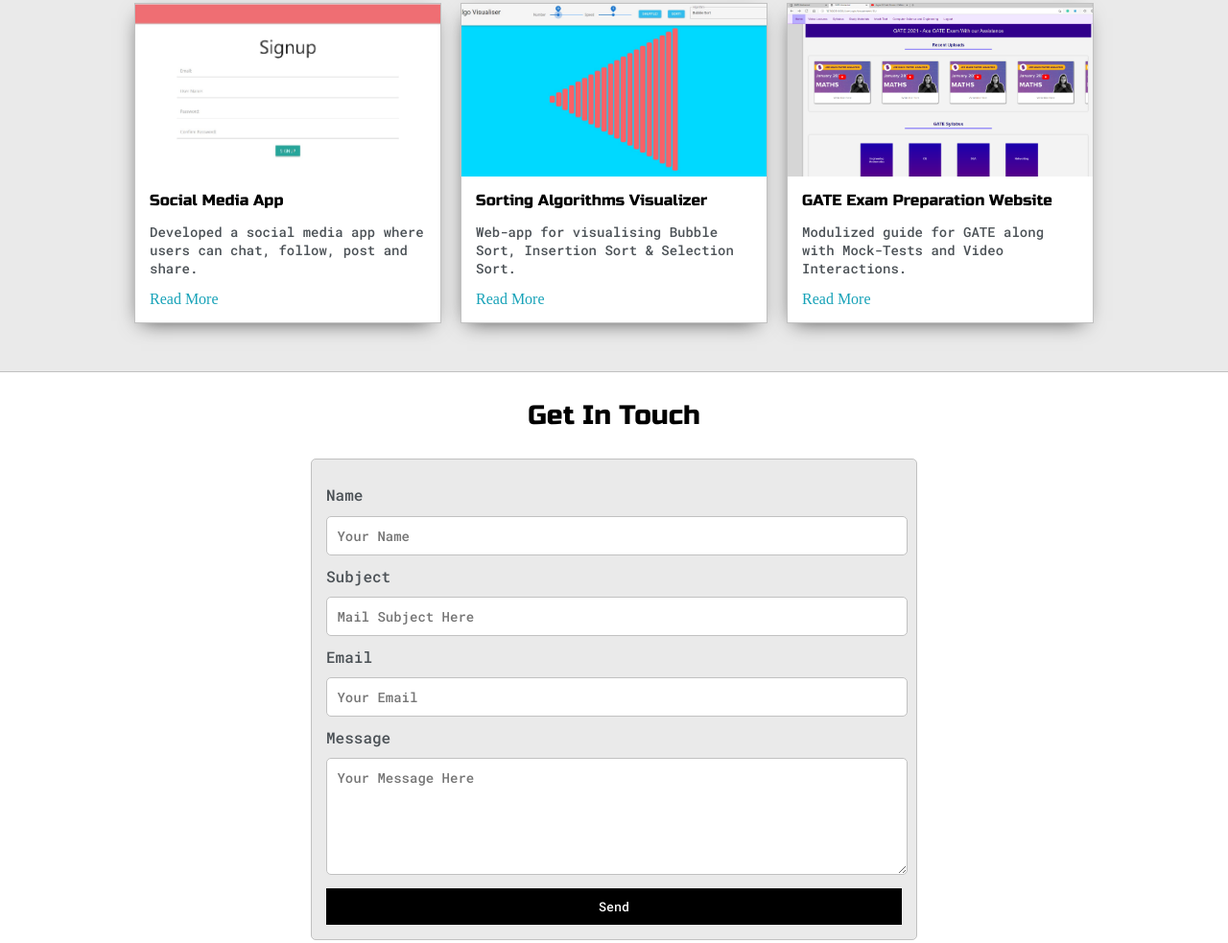
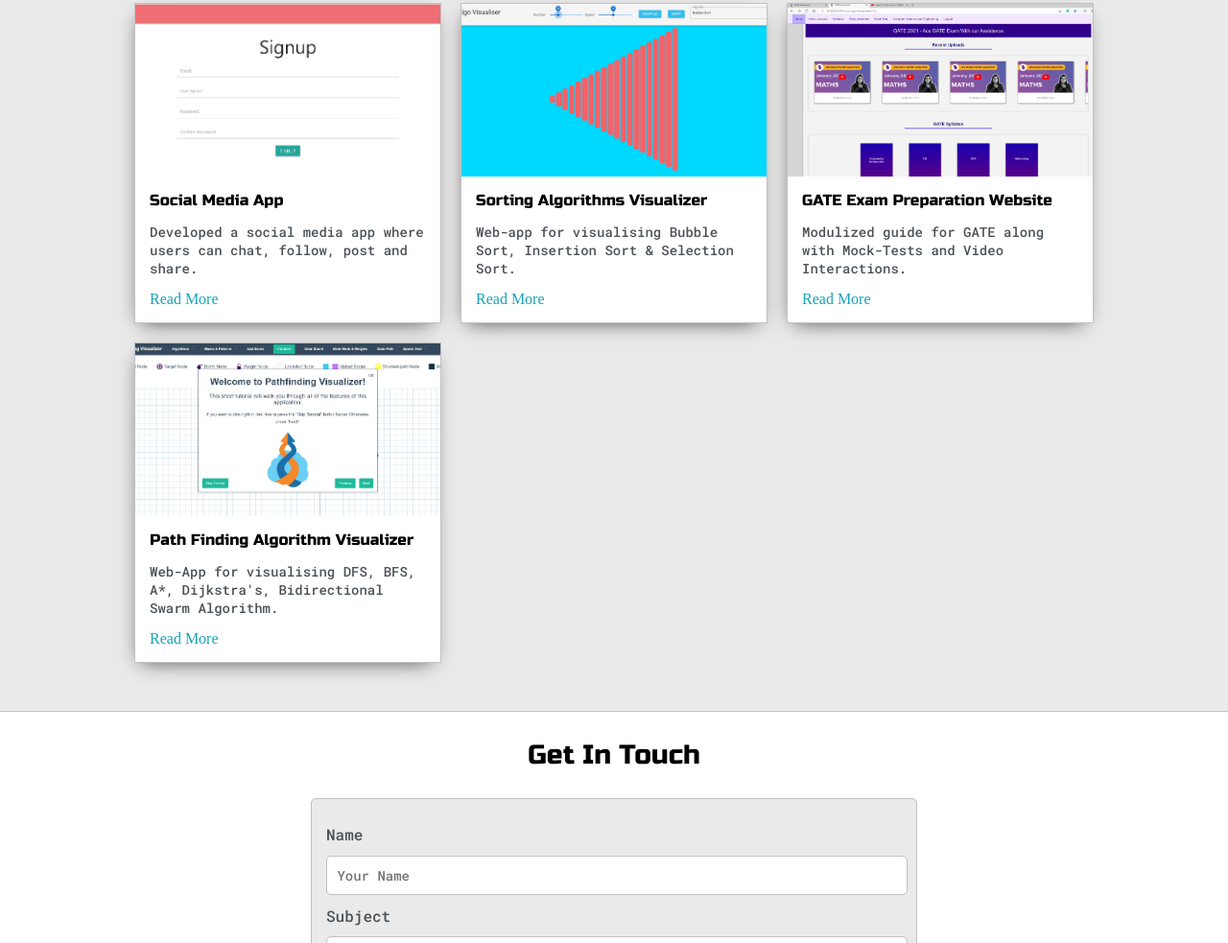
Before and after one commit to subho01santra/subho01santra.github.io, a plain HTML site: page index.html in a window 1280 px wide. Shown: the part 1513-2496 px from the top of the page at 96% size. Drawn offline with Linux system fonts and the light colour scheme.

Commit message:
some new changes

```diff
--- a/default.css
+++ b/default.css
@@ -66,18 +66,19 @@ h6 { font-size: 16px;}
 
 .s2{
 	background-color: var(--secondaryColor);
-	border-bottom:1px solid var(--borderColor);
-	overflow:auto;
+	border-bottom: 1px solid var(--borderColor);
+	overflow: auto;
 }
-
-
-
 
 .main-container{
 	width: 1200px;
 	margin: 0 auto;
 }
 
+.main-project {
+	width: 90vw;
+	margin: 0 auto;
+}
 
 .greeting-wrapper{
 	display: grid;
--- a/index.html
+++ b/index.html
@@ -43,7 +43,7 @@
 				</div>
 
 				<div class="left-column">
-					<img id="profile_pic" src="images/myphoto.jpeg" alt="MyPhoto">
+					<img id="profile_pic" src="images/pic.png" alt="MyPhoto">
 					<h5 style="text-align: center;line-height: 0;">Personalize Theme</h5>
 
 					<div id="theme-options-wrapper">
@@ -152,7 +152,7 @@
 	</section>
 
 	<section class="s1">
-		<div class="main-container">
+		<div class="main-project">
 			<h3 style="text-align: center;">Some of my projects</h3>
 			<div class="post-wrapper">
 				<div>
@@ -184,6 +184,17 @@
 							<h6 class="post-title">GATE Exam Preparation Website</h6>
 							<p class="post-intro">Modulized guide for GATE along with Mock-Tests and Video Interactions.</p>
 							<a href="https://gate-easy-nit.herokuapp.com/" target="_blank">Read More</a>
+						</div>
+					</div>
+				</div>
+
+				<div>
+					<div class="post">
+						<img class="thumbnail" src="images/pf.jpg" alt="pf">
+						<div class="post-preview">
+							<h6 class="post-title">Path Finding Algorithm Visualizer</h6>
+							<p class="post-intro">Web-App for visualising DFS, BFS, A*, Dijkstra's, Bidirectional Swarm Algorithm.</p>
+							<a href="https://subhosantra.github.io/" target="_blank">Read More</a>
 						</div>
 					</div>
 				</div>
```
Also changed, not shown: images/pf.jpg (added), images/pic.png (added).
